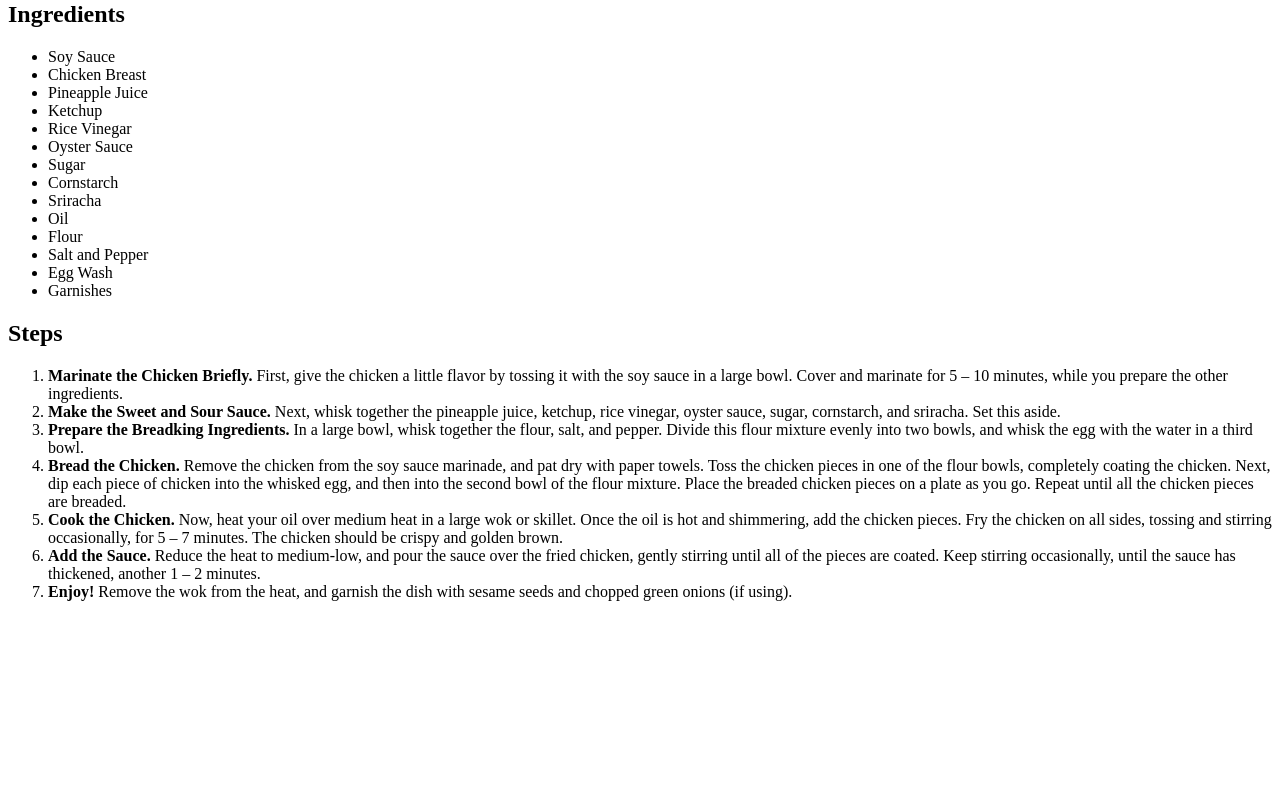
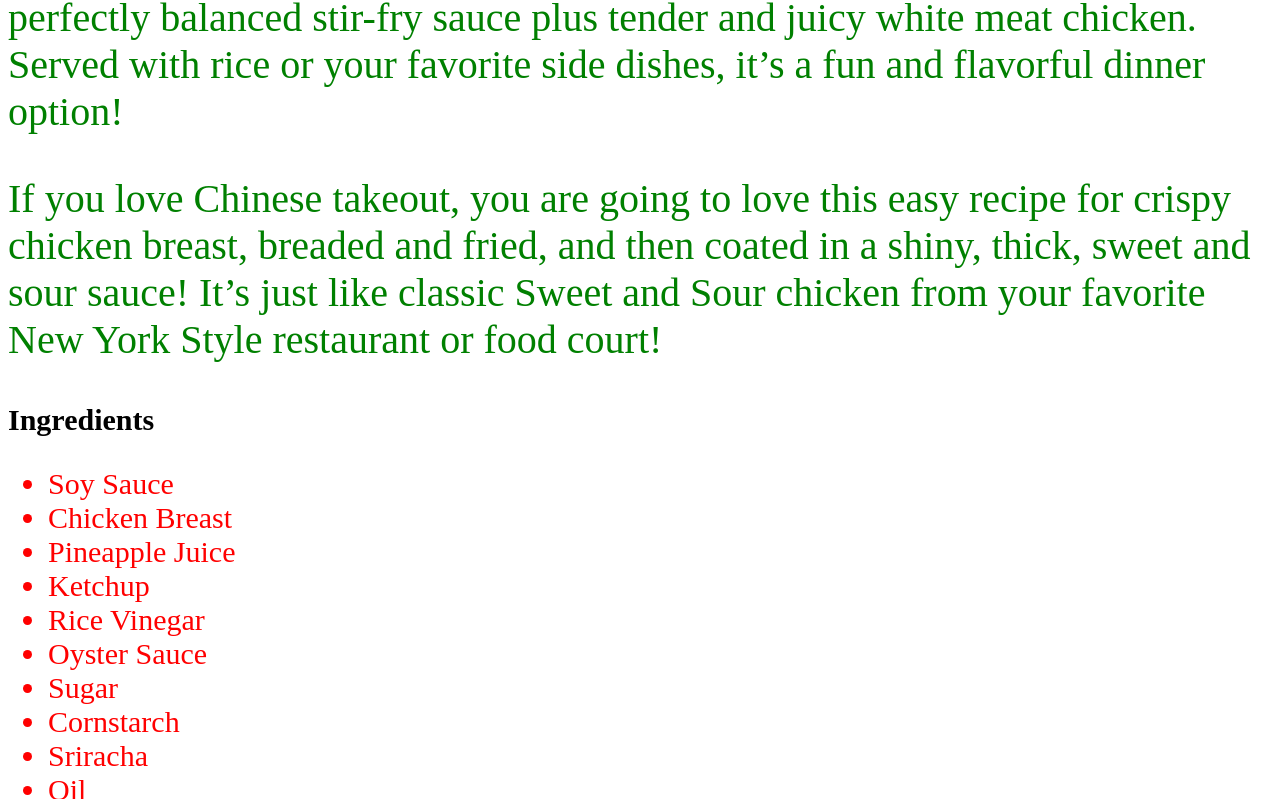
Before and after one commit to Sam-L-White/odin-recipes, a plain HTML site: page recipes/sweet-and-sour-chicken.html in a window 1280 px wide. Shown: the part 740-1539 px from the top of the page. Before the commit the page ends 1357 px from the top, so only its background shows below. Drawn offline with Linux system fonts and the light colour scheme.

Commit message:
Add basic CSS

```diff
--- a/recipes/sweet-and-sour-chicken.html
+++ b/recipes/sweet-and-sour-chicken.html
@@ -1,23 +1,24 @@
+<link rel="stylesheet" href="../style.css">
 <h1>Sweet and Sour Chicken</h1>
 
 <img src="../images/sweet-and-sour-chicken.jpg" alt="Sweet and sour chicken dish" width="500" height="500">
 
-<h2>Description</h2>
+<h2 class="desc">Description</h2>
 
-<p>This homemade <strong>Sweet and Sour Chicken</strong>
+<p class="desc para">This homemade <strong>Sweet and Sour Chicken</strong>
     is a family favorite, made with a perfectly balanced
     stir-fry sauce plus tender and juicy white meat chicken.
     Served with rice or your favorite side dishes, it’s a fun
     and flavorful dinner option!</p>
 
-<p>If you love Chinese takeout, you are going to love this easy
+<p class="desc para">If you love Chinese takeout, you are going to love this easy
     recipe for crispy chicken breast, breaded and fried, and then
     coated in a shiny, thick, sweet and sour sauce! It’s just like
     classic Sweet and Sour chicken from your favorite New York Style
     restaurant or food court!</p>
 
-<h2>Ingredients</h2>
-<ul>
+<h2 class="ingr">Ingredients</h2>
+<ul class="ingr list">
     <li>Soy Sauce</li>
     <li>Chicken Breast</li>
     <li>Pineapple Juice</li>
@@ -33,8 +34,8 @@
     <li>Egg Wash</li>
     <li>Garnishes</li>
 </ul>
-<h2>Steps</h2>
-<ol>
+<h2 class="steps">Steps</h2>
+<ol class="steps list">
     <li><strong>Marinate the Chicken Briefly.</strong> First, give the chicken a little flavor by tossing it with the soy sauce in a large bowl. Cover and marinate for 5 – 10 minutes, while you prepare the other ingredients.</li>
     <li><strong>Make the Sweet and Sour Sauce.</strong> Next, whisk together the pineapple juice, ketchup, rice vinegar, oyster sauce, sugar, cornstarch, and sriracha. Set this aside.</li>
     <li><strong>Prepare the Breadking Ingredients.</strong> In a large bowl, whisk together the flour, salt, and pepper. Divide this flour mixture evenly into two bowls, and whisk the egg with the water in a third bowl.</li>
--- /dev/null
+++ b/style.css
@@ -0,0 +1,25 @@
+.header{
+    color: brown;
+}
+
+.ingr.list{
+    color: red;
+}
+.steps.list{
+    color: blue;
+}
+.desc.para{
+    color: green;
+}
+
+.desc{
+    font-size: 40px;
+}
+
+.ingr{
+    font-size: 30px;
+}
+
+.steps{
+    font-size: 20px;
+}
```
Also changed, not shown: index.html (+3 -2 lines).
